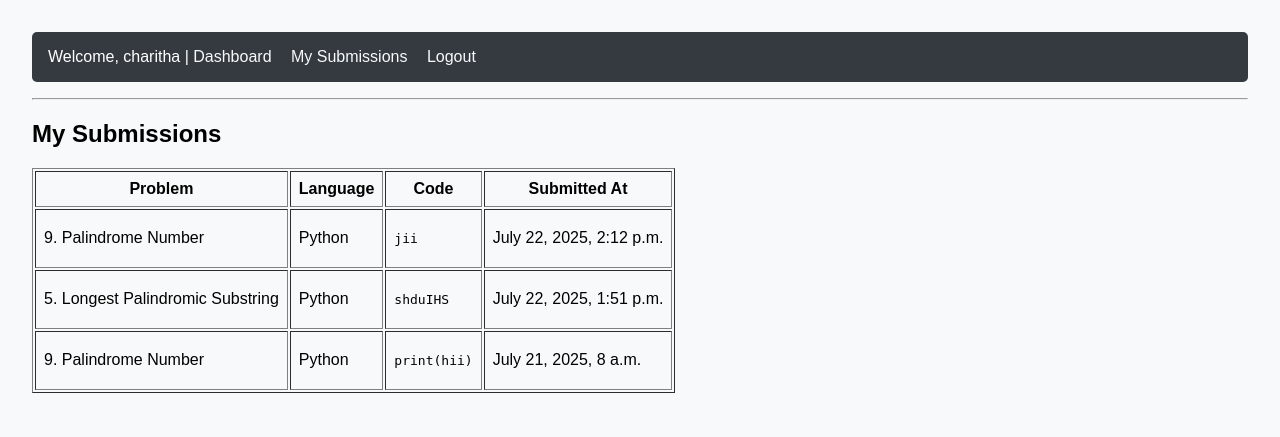
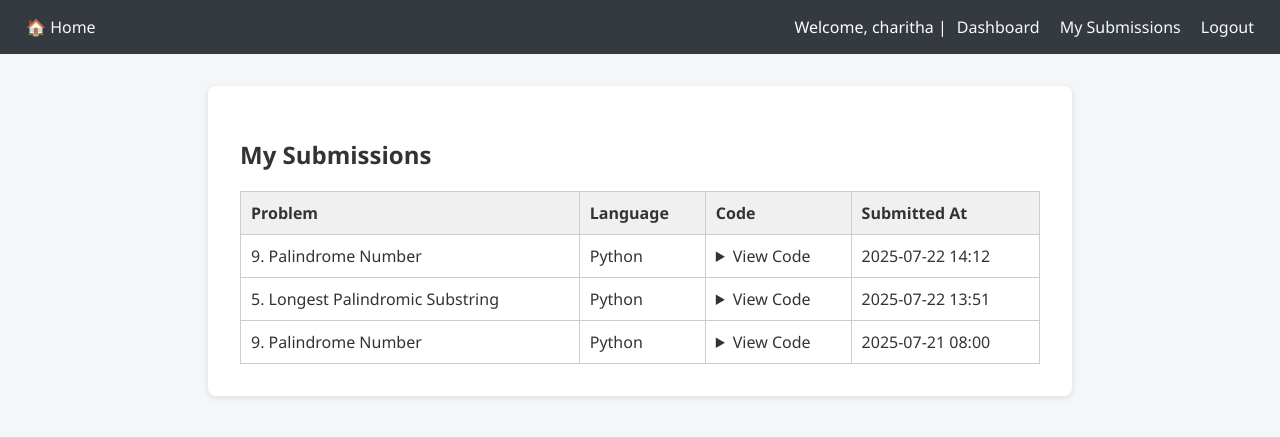
Before and after one commit to Charithasree02/OJ-Project, a Django app: page /my-submissions/ in a window 1280 px wide. Shown: the top 437 px of the page. Run offline with Django 5.2, Linux system fonts and the light colour scheme; a user stored in the database is signed in; data comes from the database, SQL or seed files in the repository; both versions use the stored data as it was after the commit.

Commit message:
[commit message]

```diff
--- a/core/urls.py
+++ b/core/urls.py
@@ -22,4 +22,5 @@ urlpatterns = [
     path("admin/", admin.site.urls),
     path('', include('judge.urls')),
     path('accounts/', include('django.contrib.auth.urls')),
+
 ]
--- a/judge/models.py
+++ b/judge/models.py
@@ -1,22 +1,28 @@
 from django.db import models
+from django.contrib.auth.models import User
 
-# Create your models here.
+# Problem Model
+class Problem(models.Model):
+    DIFFICULTY_CHOICES = [
+        ("Easy", "Easy"),
+        ("Medium", "Medium"),
+        ("Hard", "Hard"),
+    ]
 
-class Problem(models.Model):
     title = models.CharField(max_length=200)
     description = models.TextField()
-    difficulty = models.CharField(max_length=10, choices=[
-        ("Easy", "Easy"),
-        ("Medium", "Medium"),
-        ("Hard", "Hard")
-    ])
+    input_format = models.TextField(blank=True, null=True)
+    output_format = models.TextField(blank=True, null=True)
+    constraints = models.TextField(blank=True, null=True)
+    sample_input = models.TextField(blank=True, null=True)
+    sample_output = models.TextField(blank=True, null=True)
+    difficulty = models.CharField(max_length=10, choices=DIFFICULTY_CHOICES)
     created_at = models.DateTimeField(auto_now_add=True)
 
     def __str__(self):
         return self.title
 
-from django.contrib.auth.models import User
-
+# Submission Model
 class Submission(models.Model):
     LANGUAGE_CHOICES = [
         ('Python', 'Python'),
@@ -25,10 +31,11 @@ class Submission(models.Model):
     ]
 
     user = models.ForeignKey(User, on_delete=models.CASCADE)
-    problem = models.ForeignKey('Problem', on_delete=models.CASCADE)
+    problem = models.ForeignKey(Problem, on_delete=models.CASCADE)
     code = models.TextField()
     language = models.CharField(max_length=20, choices=LANGUAGE_CHOICES)
     submitted_at = models.DateTimeField(auto_now_add=True)
+    verdict = models.CharField(max_length=50, default='Pending')  # Optional: "Accepted", "Wrong Answer", etc.
 
     def __str__(self):
         return f"{self.user.username} - {self.problem.title} ({self.language})"
--- a/judge/templates/base.html
+++ b/judge/templates/base.html
@@ -1,62 +1,107 @@
 <!DOCTYPE html>
 <html>
 <head>
-    <title>Django Auth App</title>
+    <title>Online Judge</title>
     <style>
-        body { font-family: Arial, sans-serif; margin: 2rem; background-color: #f8f9fa; }
+        body {
+            font-family: 'Segoe UI', sans-serif;
+            margin: 0;
+            padding: 0;
+            background-color: #f4f6f9;
+            color: #333;
+        }
         nav {
-            margin-bottom: 1rem;
+            background-color: #343a40;
             padding: 1rem;
-            background-color: #343a40;
             color: white;
-            border-radius: 5px;
+            display: flex;
+            justify-content: space-between;
+            align-items: center;
+        }
+        nav .left, nav .right {
+            display: flex;
+            align-items: center;
         }
         nav a {
-            margin-right: 15px;
             color: #f8f9fa;
+            margin: 0 10px;
             text-decoration: none;
         }
         nav a:hover {
             text-decoration: underline;
         }
+        .container {
+            max-width: 800px;
+            margin: 2rem auto;
+            background: white;
+            padding: 2rem;
+            border-radius: 8px;
+            box-shadow: 0 2px 6px rgba(0,0,0,0.1);
+        }
         .messages {
+            padding: 1rem;
             margin-bottom: 1rem;
-            padding: 0.5rem;
-            background-color: #e2e3e5;
-            border-left: 5px solid #6c757d;
+            border-left: 5px solid #007bff;
+            background-color: #e9f7fe;
             border-radius: 5px;
         }
+        table {
+            width: 100%;
+            border-collapse: collapse;
+            margin-top: 1rem;
+        }
+        table th, table td {
+            border: 1px solid #ccc;
+            padding: 0.75rem;
+            text-align: left;
+        }
+        table th {
+            background-color: #f0f0f0;
+        }
+        button {
+            padding: 0.5rem 1rem;
+            background: #007bff;
+            border: none;
+            color: white;
+            border-radius: 4px;
+            cursor: pointer;
+        }
+        button:hover {
+            background: #0056b3;
+        }
         hr {
-            margin-top: 1rem;
-            margin-bottom: 1rem;
+            margin: 2rem 0;
         }
     </style>
 </head>
 <body>
     <nav>
+        <div class="left">
+            <a href="{% url 'home' %}">🏠 Home</a>
+        </div>
+        <div class="right">
             {% if user.is_authenticated %}
-            Welcome, {{ user.username }} |
+                <span>Welcome, {{ user.username }} |</span>
                 <a href="{% url 'dashboard' %}">Dashboard</a>
                 <a href="{% url 'my_submissions' %}">My Submissions</a>
                 <a href="{% url 'logout' %}">Logout</a>
             {% else %}
                 <a href="{% url 'login' %}">Login</a>
+                <a href="{% url 'register' %}">Register</a>
             {% endif %}
+        </div>
     </nav>
 
+    <div class="container">
         {% if messages %}
             <div class="messages">
-            <ul>
                 {% for message in messages %}
-                    <li>{{ message }}</li>
+                    <p>{{ message }}</p>
                 {% endfor %}
-            </ul>
             </div>
         {% endif %}
 
-    <hr>
-
-    {% block content %}
-    {% endblock %}
+        {% block content %}{% endblock %}
+    </div>
 </body>
 </html>
--- a/judge/templates/judge/my_submissions.html
+++ b/judge/templates/judge/my_submissions.html
@@ -1,26 +1,34 @@
 {% extends "base.html" %}
+{% block content %}
+<h2 style="margin-bottom: 20px;">My Submissions</h2>
 
-{% block content %}
-<h2>My Submissions</h2>
-
-<table border="1" cellpadding="8">
-  <tr>
-    <th>Problem</th>
-    <th>Language</th>
-    <th>Code</th>
-    <th>Submitted At</th>
-  </tr>
-  {% for submission in submissions %}
-  <tr>
-    <td>{{ submission.problem.title }}</td>
-    <td>{{ submission.language }}</td>
-    <td><pre>{{ submission.code }}</pre></td>
-    <td>{{ submission.submitted_at }}</td>
-  </tr>
-  {% empty %}
-  <tr>
-    <td colspan="4">You haven't submitted anything yet.</td>
-  </tr>
-  {% endfor %}
-</table>
+{% if submissions %}
+  <table style="width: 100%; border-collapse: collapse;">
+    <thead>
+      <tr style="background-color: #f2f2f2;">
+        <th style="padding: 10px; text-align: left;">Problem</th>
+        <th style="padding: 10px; text-align: left;">Language</th>
+        <th style="padding: 10px; text-align: left;">Code</th>
+        <th style="padding: 10px; text-align: left;">Submitted At</th>
+      </tr>
+    </thead>
+    <tbody>
+      {% for submission in submissions %}
+      <tr style="border-bottom: 1px solid #ddd;">
+        <td style="padding: 10px;">{{ submission.problem.title }}</td>
+        <td style="padding: 10px;">{{ submission.language }}</td>
+        <td style="padding: 10px;">
+          <details>
+            <summary style="cursor: pointer;">View Code</summary>
+            <pre style="background: #f8f8f8; padding: 10px; border-radius: 5px; white-space: pre-wrap;">{{ submission.code }}</pre>
+          </details>
+        </td>
+        <td style="padding: 10px;">{{ submission.submitted_at|date:"Y-m-d H:i" }}</td>
+      </tr>
+      {% endfor %}
+    </tbody>
+  </table>
+{% else %}
+  <p>You haven't submitted anything yet.</p>
+{% endif %}
 {% endblock %}
--- a/judge/templates/judge/problem_list.html
+++ b/judge/templates/judge/problem_list.html
@@ -1,11 +1,12 @@
 {% extends "base.html" %}
 {% block content %}
 <h2>Available Problems</h2>
+
 <ul>
   {% for problem in problems %}
     <li>
       <a href="{% url 'problem_detail' problem.id %}">
-          {{ problem.title }} - {{ problem.difficulty }}
+        <strong>{{ problem.title }}</strong> ({{ problem.difficulty }})
       </a>
     </li>
   {% empty %}
--- a/judge/urls.py
+++ b/judge/urls.py
@@ -5,17 +5,16 @@ from . import views
 urlpatterns = [
     path('', views.home, name='home'),
 
-    # Auth routes
+    # Auth
     path('register/', views.register, name='register'),
     path('login/', auth_views.LoginView.as_view(template_name='judge/login.html'), name='login'),
     path('logout/', auth_views.LogoutView.as_view(next_page='home'), name='logout'),
 
-    # Dashboard
+    # Dashboard & Problems
     path('dashboard/', views.dashboard, name='dashboard'),
-
-    # Problems
     path('problems/', views.problem_list, name='problem_list'),
     path('problems/<int:problem_id>/', views.problem_detail, name='problem_detail'),
     path('my-submissions/', views.my_submissions, name='my_submissions'),
+    path('problems/create/', views.create_problem, name='create_problem'),
 
 ]
--- a/judge/views.py
+++ b/judge/views.py
@@ -2,37 +2,40 @@ from django.shortcuts import render, redirect, get_object_or_404
 from django.contrib.auth.forms import UserCreationForm
 from django.contrib import messages
 from django.contrib.auth.decorators import login_required
+from django.contrib.admin.views.decorators import staff_member_required
 from .models import Problem, Submission
-from .forms import SubmissionForm
+from .forms import SubmissionForm, ProblemForm  # ✅ Make sure both forms are imported
 
-# Home page
+# 🏠 Home page
 def home(request):
     return render(request, 'judge/home.html')
 
-# User registration
+# 🧑‍💻 Registration
 def register(request):
     if request.method == 'POST':
         form = UserCreationForm(request.POST)
         if form.is_valid():
             form.save()
-            messages.success(request, "Account created successfully. You can now log in.")
+            messages.success(request, "✅ Account created successfully. Please log in.")
             return redirect('login')
+        else:
+            messages.error(request, "❌ Please correct the errors below.")
     else:
         form = UserCreationForm()
     return render(request, 'judge/register.html', {'form': form})
 
-# Dashboard (only visible to logged-in users)
+# 👤 Dashboard
 @login_required
 def dashboard(request):
     return render(request, 'judge/dashboard.html')
 
-# List all problems
+# 📃 Problem list
 @login_required
 def problem_list(request):
     problems = Problem.objects.all().order_by('difficulty', 'created_at')
     return render(request, 'judge/problem_list.html', {'problems': problems})
 
-# Problem detail with submission form
+# 🔍 Problem detail & submission
 @login_required
 def problem_detail(request, problem_id):
     problem = get_object_or_404(Problem, id=problem_id)
@@ -44,18 +47,32 @@ def problem_detail(request, problem_id):
             submission.user = request.user
             submission.problem = problem
             submission.save()
-            messages.success(request, 'Code submitted successfully!')
+            messages.success(request, '✅ Code submitted successfully!')
             return redirect('problem_detail', problem_id=problem.id)
+        else:
+            messages.error(request, '❌ Submission failed. Please correct the form.')
     else:
         form = SubmissionForm()
 
-    return render(request, 'judge/problem_detail.html', {
-        'problem': problem,
-        'form': form,
-    })
-from django.contrib.auth.decorators import login_required
+    return render(request, 'judge/problem_detail.html', {'problem': problem, 'form': form})
 
+# 📝 View my submissions
 @login_required
 def my_submissions(request):
     submissions = Submission.objects.filter(user=request.user).order_by('-submitted_at')
     return render(request, 'judge/my_submissions.html', {'submissions': submissions})
+
+# ➕ Create new problem (admin-only)
+@staff_member_required
+def create_problem(request):
+    if request.method == 'POST':
+        form = ProblemForm(request.POST)
+        if form.is_valid():
+            form.save()
+            messages.success(request, "✅ Problem created successfully.")
+            return redirect('problem_list')
+        else:
+            messages.error(request, "❌ Please fix the errors below.")
+    else:
+        form = ProblemForm()
+    return render(request, 'judge/create_problem.html', {'form': form})
```
Also changed, not shown: judge/forms.py (+11 -1 lines), judge/templates/judge/create_problem.html (added, +9 -0 lines), judge/templates/judge/home.html (+8 -11 lines), judge/templates/judge/problem_detail.html (+5 -17 lines), db.sqlite3, judge/migrations/0003_problem_constraints_problem_input_format_and_more.py (added). Lines whose indentation alone changed are shown as unchanged.
